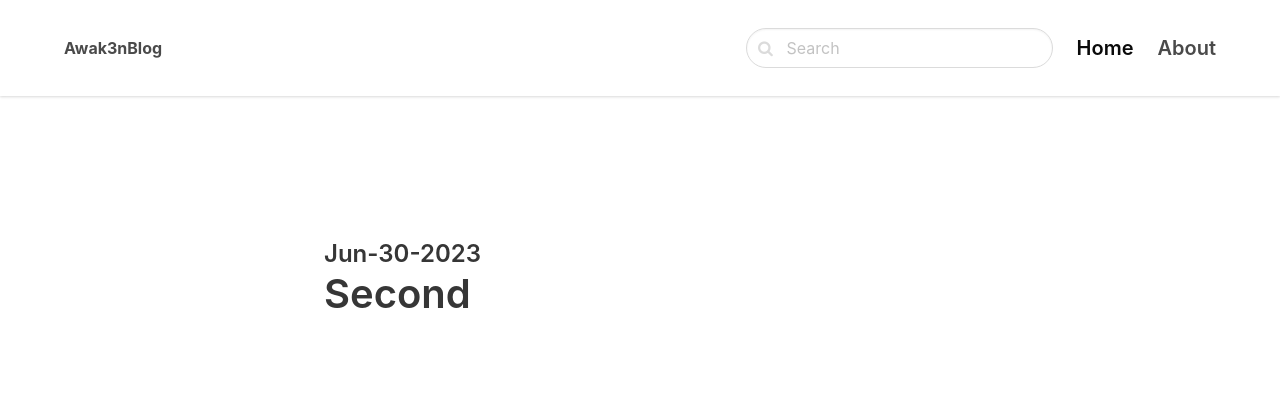
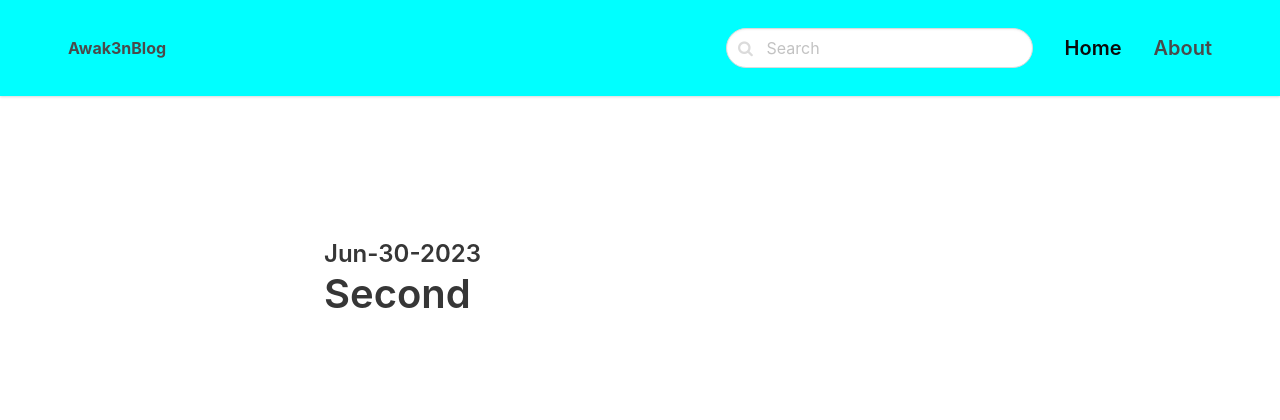
Before and after one commit to Ronnit44/Awak3nBlog, a Django app: page /django/ in a window 1280 px wide. Shown: the top 420 px of the page. Run offline with Django 4.2, Linux system fonts and the light colour scheme; data comes from the database, SQL or seed files in the repository.

Commit message:
Update Base.html

```diff
--- a/core/templates/core/Base.html
+++ b/core/templates/core/Base.html
@@ -11,11 +11,20 @@
     <link href="https://stackpath.bootstrapcdn.com/font-awesome/4.7.0/css/font-awesome.min.css" rel="stylesheet"
     integrity="sha384-wvfXpqpZZVQGK6TAh5PVlGOfQNHSoD2xbE+QkPxCAFlNEevoEH3Sl0sibVcOQVnN" crossorigin="anonymous">
     <link rel="stylesheet" href="../css/bulma-divider.min.css">
-    <style>nav.navbar {
+   <style>nav.navbar {
         height: 6rem !important;
         box-shadow: 0 1px 3px 0 rgba(0, 0, 0, .1), 0 1px 2px 0 rgba(0, 0, 0, .06) !important;
+        background-color: aqua;
+    .navbar-item {
+            background-color: inherit;
+            padding: 0.5rem 1rem;
     }
+    .navbar-item:hover {
+            background-color: #e0e0e0;
+    }
+
     </style>
+
 </head>
 <body>
      <nav class="navbar">
```
